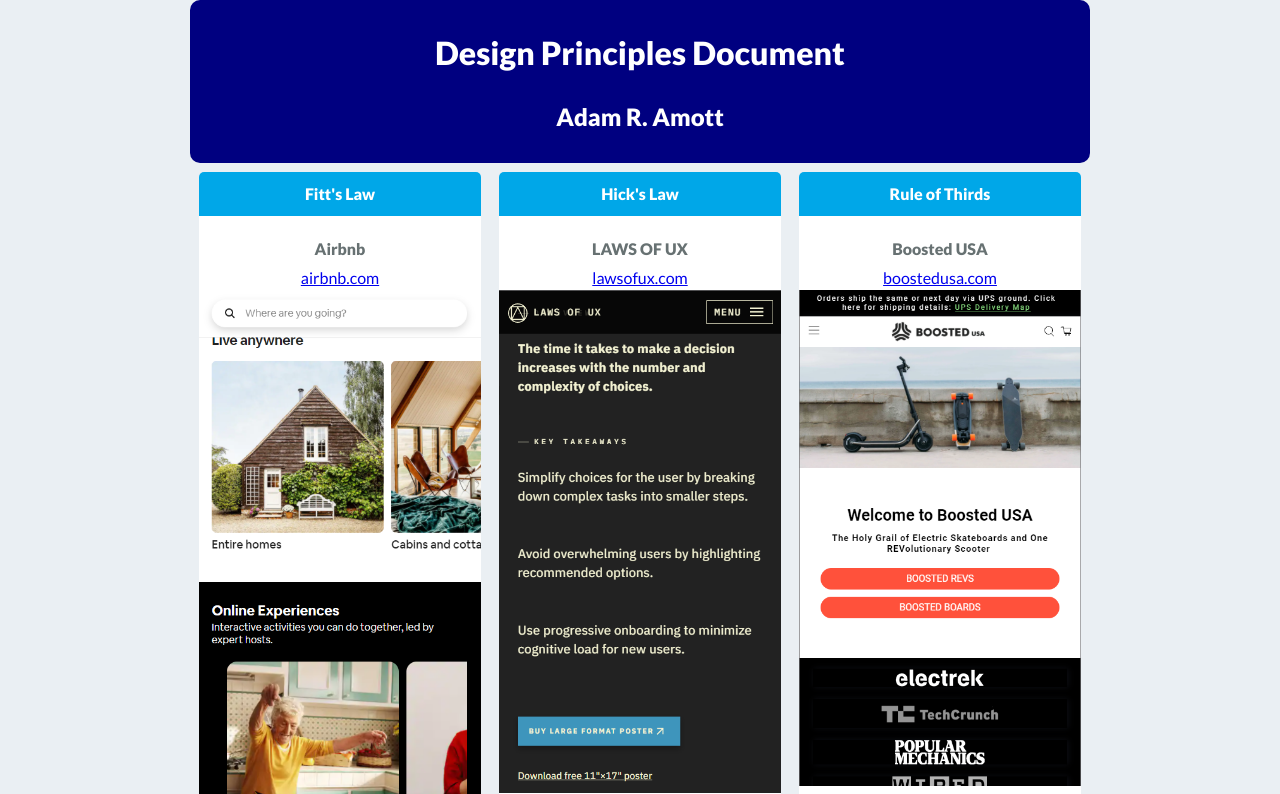
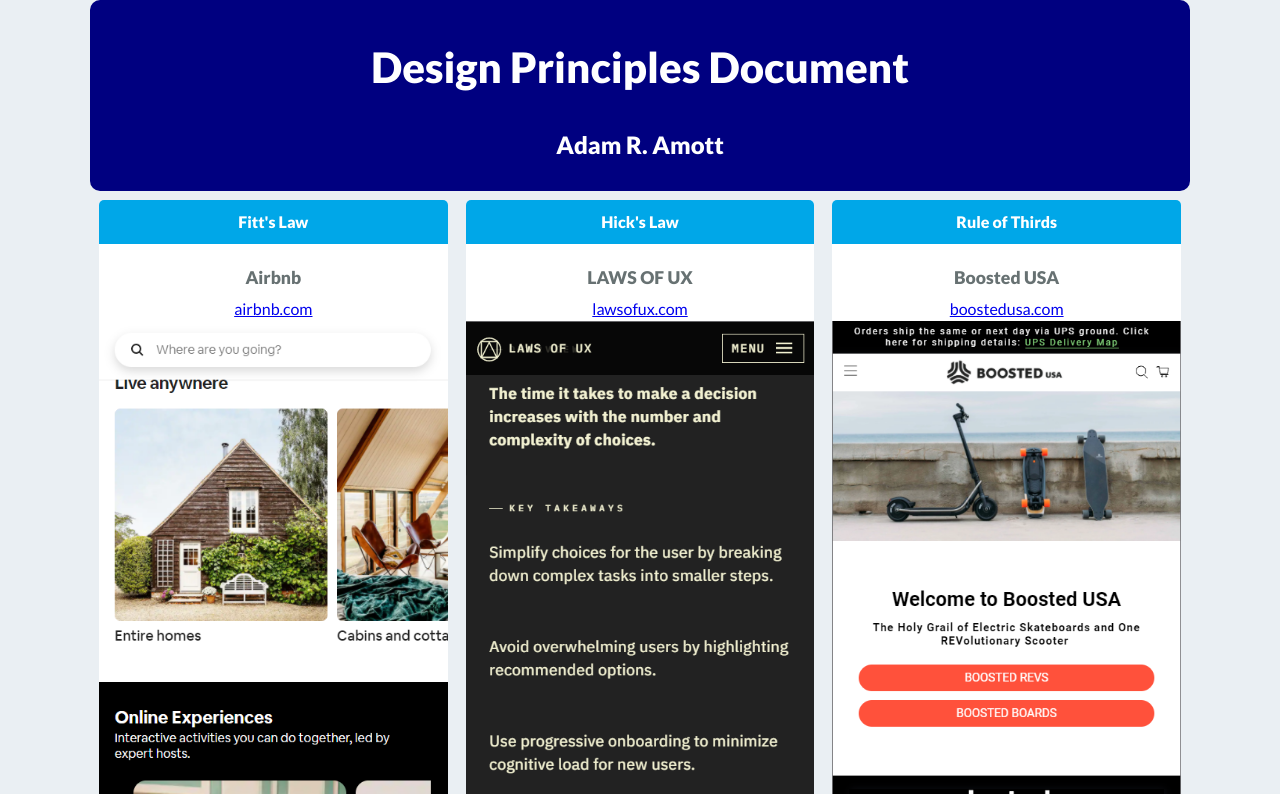
Before and after one commit to aamott/aamott.github.io, a plain HTML site: page lesson2/design-principles.html in a window 1280 px wide. Shown: the top 794 px of the page. Drawn offline with Linux system fonts and the light colour scheme.

Commit message:
Added large format css

```diff
--- /dev/null
+++ b/lesson2/css/large.css
@@ -0,0 +1,14 @@
+@media only screen and (min-width: 52.5em) {
+
+    header h1 {
+        font-size: 42px;
+    }
+
+    h2 {
+        font-size:1.5rem;
+    }
+
+    header, footer {
+        border-radius:10px;
+    }
+}
--- a/lesson2/css/medium.css
+++ b/lesson2/css/medium.css
@@ -5,10 +5,14 @@
     }
 
     h2 {
-        font-size:1.5rem;
+        font-size:1.8rem;
     }
 
     header, footer {
         border-radius:10px;
     }
+
+    p {
+        font-size:110%;
+    }
 }
--- a/lesson2/css/small.css
+++ b/lesson2/css/small.css
@@ -12,7 +12,7 @@ h2 {
 }
 
 #index-main {
-    max-width: 900px;
+    max-width: 1100px;
     margin:0 auto;
 }
 
@@ -31,7 +31,7 @@ section {
     flex-basis: 220px;
     margin: 9px;
     background-color: white;
-    max-width: 290px;
+    max-width: 390px;
     border-radius: 5px;
 }
 
--- a/lesson2/design-principles.html
+++ b/lesson2/design-principles.html
@@ -8,6 +8,7 @@
     <link href="css/normalize.css" rel="stylesheet">
     <link href="css/small.css" rel="stylesheet">
     <link href="css/medium.css" rel="stylesheet">
+    <link href="css/large.css" rel="stylesheet">
     <script src='js/page.js'></script>
     <title>Document</title>
 </head>
```
